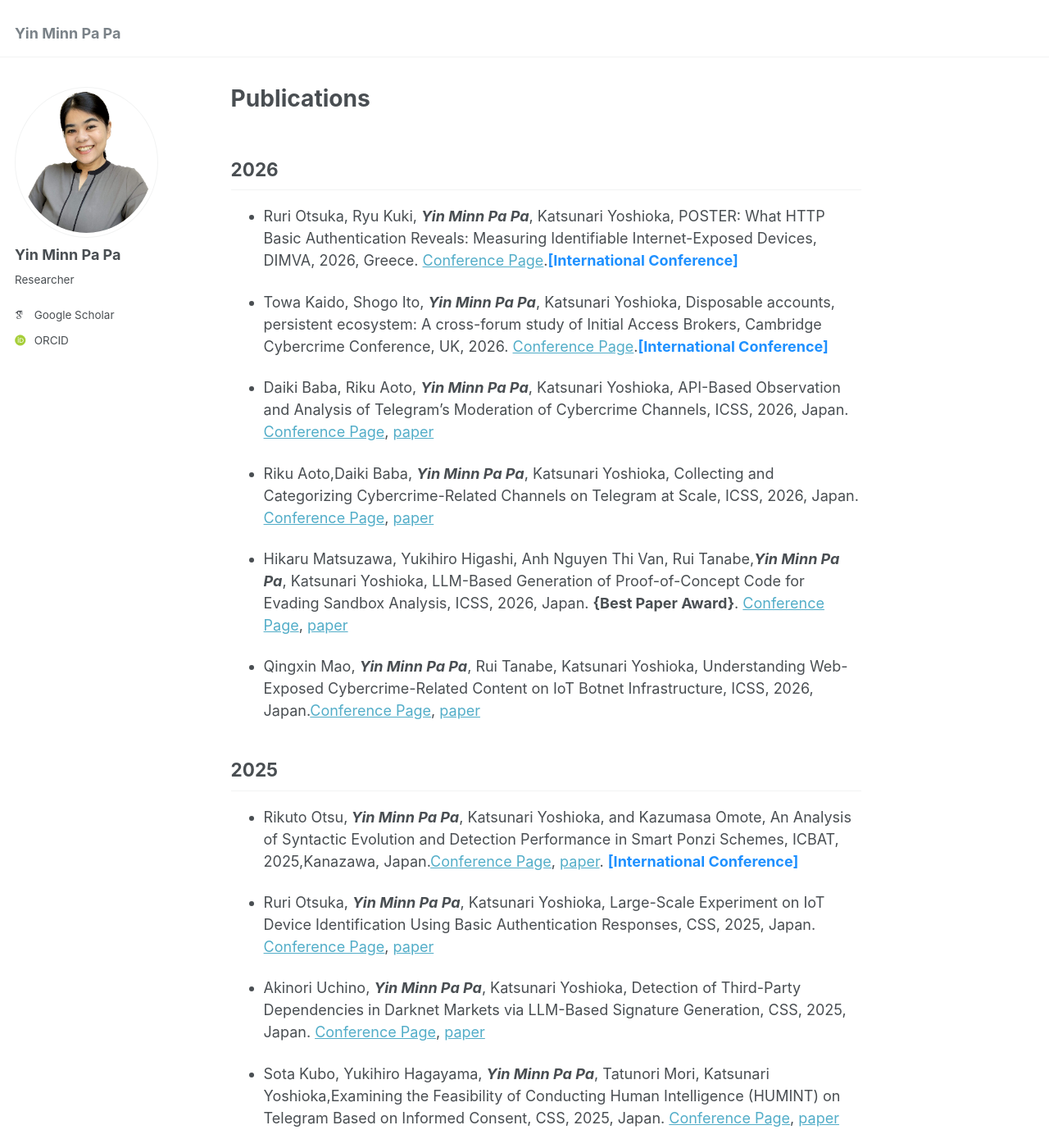
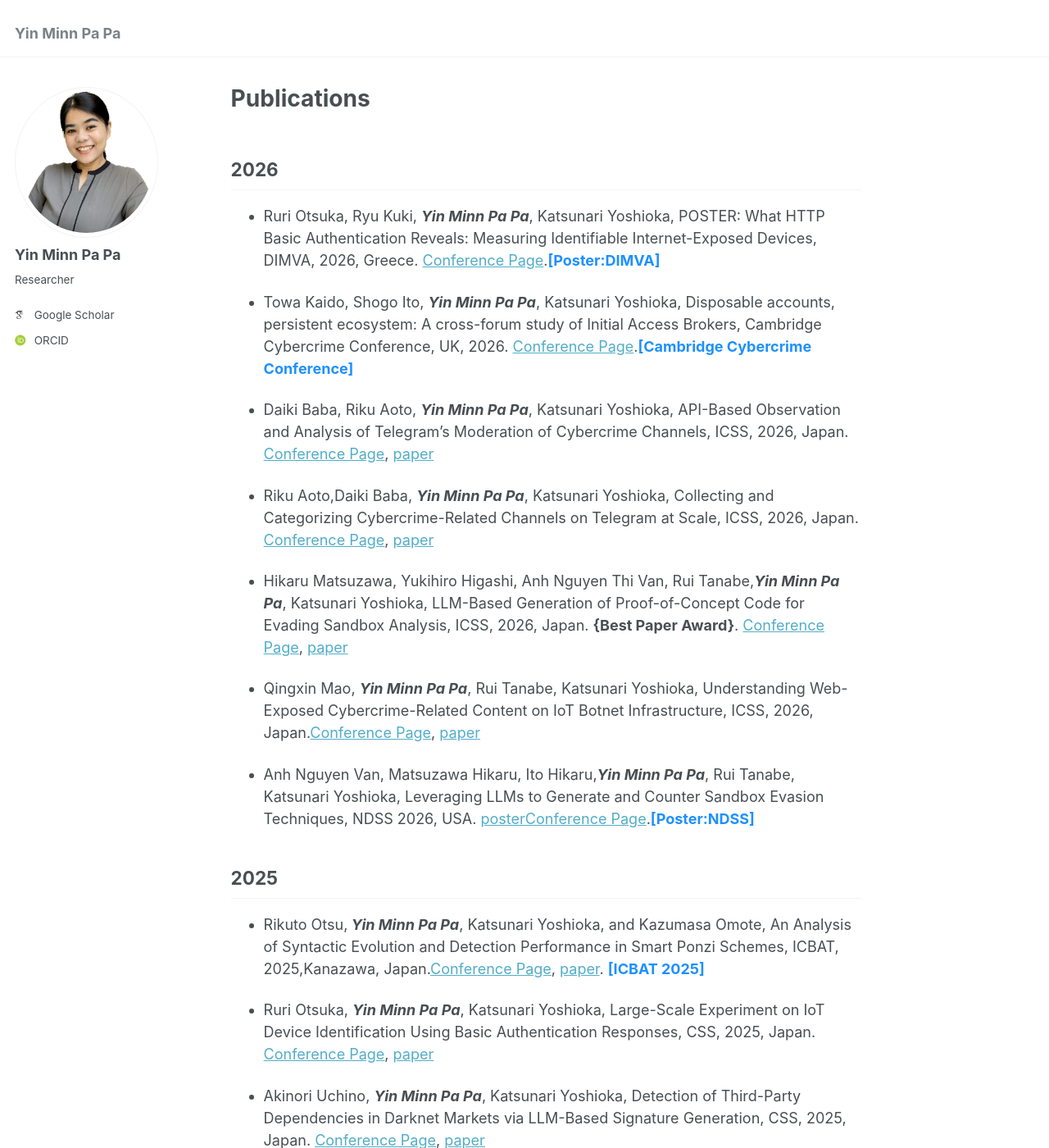
Before and after one commit to ymppjp/ymppjp.github.io, a Jekyll site: the page built from _pages/publications.md, in a window 1280 px wide and 1400 px high. Shown: the whole window at 82% size. Built offline with Jekyll 4.4.1, drawn with Linux system fonts in a browser that asks for light colours; some web fonts are replaced; some of the changed text lies outside the part shown.

Commit message:
Update publications.md

```diff
--- a/_pages/publications.md
+++ b/_pages/publications.md
@@ -9,9 +9,9 @@
 ---
 ## 2026
 
-* Ruri Otsuka, Ryu Kuki, <strong><strong><em>Yin Minn Pa Pa</em></strong></strong>, Katsunari Yoshioka, POSTER: What HTTP Basic Authentication Reveals: Measuring Identifiable Internet-Exposed Devices, DIMVA, 2026, Greece. [Conference Page](https://www.dimva.org/dimva2026/).<span style="color:#1E90FF;"><strong>[International Conference]</strong></span>
+* Ruri Otsuka, Ryu Kuki, <strong><strong><em>Yin Minn Pa Pa</em></strong></strong>, Katsunari Yoshioka, POSTER: What HTTP Basic Authentication Reveals: Measuring Identifiable Internet-Exposed Devices, DIMVA, 2026, Greece. [Conference Page](https://www.dimva.org/dimva2026/).<span style="color:#1E90FF;"><strong>[Poster:DIMVA]</strong></span>
 
-* Towa Kaido, Shogo Ito, <strong><strong><em>Yin Minn Pa Pa</em></strong></strong>, Katsunari Yoshioka, Disposable accounts, persistent ecosystem: A cross-forum study of Initial Access Brokers, Cambridge Cybercrime Conference, UK, 2026. [Conference Page](https://www.cambridgecybercrime.uk/conference2026.html).<span style="color:#1E90FF;"><strong>[International Conference]</strong></span>
+* Towa Kaido, Shogo Ito, <strong><strong><em>Yin Minn Pa Pa</em></strong></strong>, Katsunari Yoshioka, Disposable accounts, persistent ecosystem: A cross-forum study of Initial Access Brokers, Cambridge Cybercrime Conference, UK, 2026. [Conference Page](https://www.cambridgecybercrime.uk/conference2026.html).<span style="color:#1E90FF;"><strong>[Cambridge Cybercrime Conference]</strong></span>
 
 * Daiki Baba, Riku Aoto, <strong><strong><em>Yin Minn Pa Pa</em></strong></strong>, Katsunari Yoshioka, API-Based Observation and Analysis of Telegram’s Moderation of
 Cybercrime Channels, ICSS, 2026, Japan. [Conference Page](https://ken.ieice.org/ken/program/index.php tgs_regid=c6495934c1b85b0d3c6a946345840f1069ebe39bb64b3ce492a3ee87dd6e04c2&tgid=IEICE-ICSS), [paper](https://ymppjp.github.io/files/ICSS2026_baba.pdf)
@@ -24,8 +24,10 @@
 
 * Qingxin Mao, <strong><strong><em>Yin Minn Pa Pa</em></strong></strong>, Rui Tanabe, Katsunari Yoshioka, Understanding Web-Exposed Cybercrime-Related Content on IoT Botnet Infrastructure, ICSS, 2026, Japan.[Conference Page](https://ken.ieice.org/ken/program/index.php tgs_regid=c6495934c1b85b0d3c6a946345840f1069ebe39bb64b3ce492a3ee87dd6e04c2&tgid=IEICE-ICSS), [paper](https://ymppjp.github.io/files/ICSS2026_Mao.pdf)
 
+* Anh Nguyen Van, Matsuzawa Hikaru, Ito Hikaru,<strong><strong><em>Yin Minn Pa Pa</em></strong></strong>, Rui Tanabe, Katsunari Yoshioka, Leveraging LLMs to Generate and Counter Sandbox Evasion Techniques, NDSS 2026, USA. [poster](https://ymppjp.github.io/files/ndss26-poster-53.pdf)[Conference Page](https://www.ndss-symposium.org/ndss2026/accepted-posters/).<span style="color:#1E90FF;"><strong>[Poster:NDSS]</strong></span>
+
 ## 2025
-* Rikuto Otsu,<strong><strong><em> Yin Minn Pa Pa</em></strong></strong>, Katsunari Yoshioka, and Kazumasa Omote, An Analysis of Syntactic Evolution and Detection Performance in Smart Ponzi Schemes, ICBAT, 2025,Kanazawa, Japan.[Conference Page](https://www.icbta.net/), [paper](https://ymppjp.github.io/files/ICBTA_otsu_tsukuba.pdf). <span style="color:#1E90FF;"><strong>[International Conference]</strong></span>
+* Rikuto Otsu,<strong><strong><em> Yin Minn Pa Pa</em></strong></strong>, Katsunari Yoshioka, and Kazumasa Omote, An Analysis of Syntactic Evolution and Detection Performance in Smart Ponzi Schemes, ICBAT, 2025,Kanazawa, Japan.[Conference Page](https://www.icbta.net/), [paper](https://ymppjp.github.io/files/ICBTA_otsu_tsukuba.pdf). <span style="color:#1E90FF;"><strong>[ICBAT 2025]</strong></span>
 
 * Ruri Otsuka, <strong><strong><em>Yin Minn Pa Pa</em></strong></strong>, Katsunari Yoshioka, Large-Scale Experiment on IoT Device Identification Using Basic Authentication Responses, CSS, 2025, Japan. [Conference Page](https://www.iwsec.org/css/2025/program.html), [paper](https://ymppjp.github.io/files/CSS_otsuka.pdf)
 
@@ -45,10 +47,10 @@
 
 * Rikuto Otsu, <strong><strong><em>Yin Minn Pa Pa</em></strong></strong>, Katsunari Yoshioka, Kazumasa Omote, Investigating the Evolution of Syntax and Detection Eﬀectiveness in Smart Ponzi Schemes, CSS, 2025, Japan.[Conference Page](https://www.iwsec.org/css/2025/program.html), [paper](https://ymppjp.github.io/files/CSS_otsu_tsukuba_revise.pdf)
 
-* <strong><strong><em>Yin Minn Pa Pa</em></strong></strong>, Yuji Sekine, Yamato Kawaguchi, Tatsuki Yogo, Kelvin Lubbertsen, Rolf van Wegberg, Michel van Eeten, Katsunari Yoshioka, A Longitudinal Analysis of LockBit 3.0's Extorsion Lifecycle and Response to Law Enforcement, The 28th International Symposium on Research in Attacks, Intrusions and Defenses (RAID 2025), Gold Coast, Australia, 19-22 October, 2025. (Acceptance Rate: 22~25 %)[Conference Page](https://raid2025.github.io/accepted_open.html), [paper](https://ymppjp.github.io/files/RAID_2025_Camera_Ready.pdf). <span style="color:#1E90FF;"><strong>[International Conference]</strong></span>
+* <strong><strong><em>Yin Minn Pa Pa</em></strong></strong>, Yuji Sekine, Yamato Kawaguchi, Tatsuki Yogo, Kelvin Lubbertsen, Rolf van Wegberg, Michel van Eeten, Katsunari Yoshioka, A Longitudinal Analysis of LockBit 3.0's Extorsion Lifecycle and Response to Law Enforcement, The 28th International Symposium on Research in Attacks, Intrusions and Defenses (RAID 2025), Gold Coast, Australia, 19-22 October, 2025. (Acceptance Rate: 22~25 %)[Conference Page](https://raid2025.github.io/accepted_open.html), [paper](https://ymppjp.github.io/files/RAID_2025_Camera_Ready.pdf). <span style="color:#1E90FF;"><strong>[RAID 2025]</strong></span>
 
 
-* Yukihiro Higashi, Hikaru Matsuzawa, Rui Tanabe, <strong><strong><em>Yin Minn Pa Pa</em></strong></strong>, Katsunari Yoshioka, Poster: Conventional LLM Use Struggles to Generate Sandbox Evasion Code from Unseen Categories, Euro S&P, Venice, June 30 - July 4, 2025. [Poster](https://ymppjp.github.io/files/eurosp25_posters_higashi_kun.pdf). <span style="color:#1E90FF;"><strong>[International Conference]</strong></span>
+* Yukihiro Higashi, Hikaru Matsuzawa, Rui Tanabe, <strong><strong><em>Yin Minn Pa Pa</em></strong></strong>, Katsunari Yoshioka, Poster: Conventional LLM Use Struggles to Generate Sandbox Evasion Code from Unseen Categories, Euro S&P, Venice, June 30 - July 4, 2025. [Poster](https://ymppjp.github.io/files/eurosp25_posters_higashi_kun.pdf). <span style="color:#1E90FF;"><strong>[Poster: Euro S&P]</strong></span>
 
 * Takanori Matsumura, Riku Aoto, <strong><strong><em>Yin Minn Pa Pa</em></strong></strong>, Rui Tanabe, Katsunari Yoshioka, Experimental Demonstration of Attracting Attackers to Attack Observation Systems by Imitating Initial Access Brokers on Telegram, Security Summer Summit (ICSS), Hokkaido, Japan. [Conference Page](https://ken.ieice.org/ken/program/index.php?tgs_regid=7a8413451964447d206e23030452f432947c8e4709d99910ec06cb619c1464ba&tgid=IEICE-ICSS), [paper](https://ymppjp.github.io/files/SSS2025_matsumura.pdf)
 
@@ -75,9 +77,9 @@
 
 ## 2024
 
-* Zhewei Huang, <strong><strong><em>Yin Minn Pa Pa</em></strong></strong>, Katsunari Yoshioka, Exploring the Impact of LLM Assisted Malware Variants on Anti-Virus Detection, IEEE DSC 2024, Japan. [Conference Page](https://attend.ieee.org/dsc-2024/conference-agenda/#program-day2), [paper](https://ymppjp.github.io/files/dsc_2024_kou.pdf). <span style="color:#1E90FF;"><strong>[International Conference]</strong></span>
+* Zhewei Huang, <strong><strong><em>Yin Minn Pa Pa</em></strong></strong>, Katsunari Yoshioka, Exploring the Impact of LLM Assisted Malware Variants on Anti-Virus Detection, IEEE DSC 2024, Japan. [Conference Page](https://attend.ieee.org/dsc-2024/conference-agenda/#program-day2), [paper](https://ymppjp.github.io/files/dsc_2024_kou.pdf). <span style="color:#1E90FF;"><strong>[DSC 2024]</strong></span>
 
-* Yamato Kawaguchi, Kazuki Takada, <strong><strong><em>Yin Minn Pa Pa</em></strong></strong>, Rui Tanabe, Katsunari Yoshioka, Tsutomu Matsumoto, Investigating Black-Market Jobs on Social Networking Service, IEEE DSC 2024, Japan. [Conference Page](https://attend.ieee.org/dsc-2024/conference-agenda/#program-day3), [paper](https://ymppjp.github.io/files/202407_DSC_SNS_Fraud_short.pdf). <span style="color:#1E90FF;"><strong>[International Conference]</strong></span>
+* Yamato Kawaguchi, Kazuki Takada, <strong><strong><em>Yin Minn Pa Pa</em></strong></strong>, Rui Tanabe, Katsunari Yoshioka, Tsutomu Matsumoto, Investigating Black-Market Jobs on Social Networking Service, IEEE DSC 2024, Japan. [Conference Page](https://attend.ieee.org/dsc-2024/conference-agenda/#program-day3), [paper](https://ymppjp.github.io/files/202407_DSC_SNS_Fraud_short.pdf). <span style="color:#1E90FF;"><strong>[DSC 2024]</strong></span>
 
 * Katsunari Yoshioka, Shoi Kaneko, Koudai Aoyama, Ryu Kuki, <strong><strong><em>Yin Minn Pa Pa</em></strong></strong>, Takayuki Sasaki, Rui Tanabe “INSITE: Cybersecurity Framework Integrating Attack Observation with OSINT/HUMINT”, CSS 2024, Japan. [Conference Page](https://www.iwsec.org/css/2024/program.html), [paper](https://ymppjp.github.io/files/Insite_CSS_2024.pdf)
 
@@ -107,7 +109,7 @@
 
 * Shunsuke Tanizaki, <strong><strong><em>Yin Minn Pa Pa</em></strong></strong>, Katsunari Yoshioka, Tsutomu Matsumoto, "Evaluating the Behavior Detection Functionality of Antivirus and EDR against Double Extortion Ransomware", CSS 2023 Japan, 2023 October 30. [Conference Page](https://www.iwsec.org/css/2023/), [paper](https://ymppjp.github.io/files/2023_CSS_Tanizaki.pdf)
 
-* <strong><strong><em>Yin Minn Pa Pa</em></strong></strong>, Shunsuke Tanizaki, Tetsui Kou, Michel van Eeten, Katsunari Yoshioka, Tsutomu Matsumoto, "An Attacker’s Dream? Exploring the Capabilities of ChatGPT for Developing Malware", CSET 2023 USA, 2023 August 7. [paper](https://ymppjp.github.io/files/paper_18.pdf), [PPT](https://cset23.isi.edu/slides/cset2023-slides-papa.pdf). <span style="color:#1E90FF;"><strong>[International Conference]</strong></span>
+* <strong><strong><em>Yin Minn Pa Pa</em></strong></strong>, Shunsuke Tanizaki, Tetsui Kou, Michel van Eeten, Katsunari Yoshioka, Tsutomu Matsumoto, "An Attacker’s Dream? Exploring the Capabilities of ChatGPT for Developing Malware", CSET 2023 USA, 2023 August 7. [paper](https://ymppjp.github.io/files/paper_18.pdf), [PPT](https://cset23.isi.edu/slides/cset2023-slides-papa.pdf). <span style="color:#1E90FF;"><strong>[CSET 2023]</strong></span>
 
 * Yamato Kawaguchi, Kazuki Takada, <strong><strong><em>Yin Minn Pa Pa</em></strong></strong>, Rui Tanabe, Katsunari Yoshioka, Tsutomu Matsumoto, "Towards observation of online fraud exploiting multiple SNS", ICSS Japan, 2023 March. [Conference Page](https://ken.ieice.org/ken/paper/20230314nCsq/eng/), [paper](https://ymppjp.github.io/files/2023_icss_kawaguchikun.pdf)
 
@@ -122,44 +124,44 @@
 
 * Hiroshi Mori, Hiroshi Kumagai, <strong><strong><em>Yin Minn Pa Pa</em></strong></strong>, Yuta Takata, Shogo Suzuki, Masaki Kamizono, "Visualizing Method for Clustering Illicit Cryptocurrency by Transaction Time",CSEC Japan, 2021. [Conference Page](https://ipsj.ixsq.nii.ac.jp/ej/?action=pages_view_main&active_action=repository_view_main_item_detail&item_id=210142&item_no=1&page_id=13&block_id=8)
 
-* <strong><strong><em>Yin Minn Pa Pa</em></strong></strong>, Paul Ziegler, Masaki Kamizono, "Hiding Objects from Computer Vision by Exploiting Correlation Biases", Black Hat Asia 2021 Online, 2021 May. [PPT](https://i.blackhat.com/asia-21/Thursday-Handouts/as-21-PaPa-Ziegler-Hiding-Objects-From-Computer-Vision-By-Exploiting-Correlation-Biases.pdf), [Video Presentation](https://www.youtube.com/watch?v=Lfsc5TkJ07U). <span style="color:#1E90FF;"><strong>[International Conference]</strong></span>
+* <strong><strong><em>Yin Minn Pa Pa</em></strong></strong>, Paul Ziegler, Masaki Kamizono, "Hiding Objects from Computer Vision by Exploiting Correlation Biases", Black Hat Asia 2021 Online, 2021 May. [PPT](https://i.blackhat.com/asia-21/Thursday-Handouts/as-21-PaPa-Ziegler-Hiding-Objects-From-Computer-Vision-By-Exploiting-Correlation-Biases.pdf), [Video Presentation](https://www.youtube.com/watch?v=Lfsc5TkJ07U). <span style="color:#1E90FF;"><strong>[Blackhat Asia 2021]</strong></span>
 
 
 ## 2018
 
-* <strong><strong><em>Yin Minn Pa Pa</em></strong></strong>, Hiroshi Kumagai, Masaki Kamizono, Takahiro Kasama, "Counter-Infiltration: Future-Proof Counter Attacks Against Exploit Kit Infrastructure", Black Hat Asia 2018 Singapore, 2018 March 23. [Whitepaper](https://ymppjp.github.io/files/asia-18-papa-Future-Proof Counter Attacks Against Exploit Kit Infrastructure-WP.pdf), [Video Presentation](https://www.youtube.com/watch?v=jATsubShSv4). <span style="color:#1E90FF;"><strong>[International Conference]</strong></span>
+* <strong><strong><em>Yin Minn Pa Pa</em></strong></strong>, Hiroshi Kumagai, Masaki Kamizono, Takahiro Kasama, "Counter-Infiltration: Future-Proof Counter Attacks Against Exploit Kit Infrastructure", Black Hat Asia 2018 Singapore, 2018 March 23. [Whitepaper](https://ymppjp.github.io/files/asia-18-papa-Future-Proof Counter Attacks Against Exploit Kit Infrastructure-WP.pdf), [Video Presentation](https://www.youtube.com/watch?v=jATsubShSv4). <span style="color:#1E90FF;"><strong>[Blackhat Asia 2018]</strong></span>
 
 ## 2016
 * <strong><strong><em>Yin Minn Pa Pa</em></strong></strong>, "A Study on Detecting Cyber Attack Resources by Coordinated Passive and Active Monitoring", [Ph.D Dissertation](https://ymppjp.github.io/files/博士論文-20151028.pdf)
 
 
-* Rui Tanabe, Shogo Suzuki, <strong><strong><em>Yin Minn Pa Pa</em></strong></strong>, Katsunari Yoshioka, Tsutomu Matsumoto, "Malware Expansion Interception Method Focused on Remote Takeover against Malware-infected Hosts", Journal of Information Processing, Japan, Vol.57-No.9, 2016 September.**{Best Paper Award}**. [Journal Paper](https://ipsj.ixsq.nii.ac.jp/ej/index.php?active_action=repository_view_main_item_detail&amp;page_id=13&amp;block_id=8&amp;item_id=174669&amp;item_no=1)
+* Rui Tanabe, Shogo Suzuki, <strong><strong><em>Yin Minn Pa Pa</em></strong></strong>, Katsunari Yoshioka, Tsutomu Matsumoto, "Malware Expansion Interception Method Focused on Remote Takeover against Malware-infected Hosts", Journal of Information Processing, Japan, Vol.57-No.9, 2016 September.**{Best Paper Award}**. [Journal Paper](https://ipsj.ixsq.nii.ac.jp/ej/index.php?active_action=repository_view_main_item_detail&amp;page_id=13&amp;block_id=8&amp;item_id=174669&amp;item_no=1)<span style="color:#1E90FF;"><strong>[Journal]</strong></span>
 
-* Akira Yokoyama, Kou Ishii, Rui Tanabe, <strong><strong><em>Yin Minn Pa Pa</em></strong></strong>, Katsunari Yoshioka, Tsutomu Matsumoto, Takahiro Kasama, Daisuke Inoue, Michael Brengel, Michael Backes, Christian Rossow, "Sandprint: Fingerprinting Malware Sandboxes to Provide Intelligence for Sandbox Evasion", RAID 2016, France. [Paper](https://ymppjp.github.io/files/paper_10.pdf). <span style="color:#1E90FF;"><strong>[International Conference]</strong></span>
+* Akira Yokoyama, Kou Ishii, Rui Tanabe, <strong><strong><em>Yin Minn Pa Pa</em></strong></strong>, Katsunari Yoshioka, Tsutomu Matsumoto, Takahiro Kasama, Daisuke Inoue, Michael Brengel, Michael Backes, Christian Rossow, "Sandprint: Fingerprinting Malware Sandboxes to Provide Intelligence for Sandbox Evasion", RAID 2016, France. [Paper](https://ymppjp.github.io/files/paper_10.pdf). <span style="color:#1E90FF;"><strong>[RAID 2016]</strong></span>
 
 * Shogo Suzuki, <strong><strong><em>Yin Minn Pa Pa</em></strong></strong>, Yuta Ezawa, Sou Nakayama, Ying Tie, Katsunari Yoshioka, Tsutomu Matsumoto, "Improving IoTPOT for Observing Various Attacks Target Embedded Devices", Information and Communication System Security (ICSS) Japan, 2016 March. [Paper](https://ymppjp.github.io/files/paper_9.pdf)
 
-* <strong><strong><em>Yin Minn Pa Pa</em></strong></strong>, Shogo Suzuki, Katsunari Yoshioka, Tsutomu Matsumoto, Takahiro Kasama, Christian Rossow, “IoTPOT: A Novel Honeypot for Revealing Current IoT Threats”, Journal of Information Processing Japan, Vol.24-No.3, 2016 march. [Journal Paper](https://ymppjp.github.io/files/paper_8.pdf)
+* <strong><strong><em>Yin Minn Pa Pa</em></strong></strong>, Shogo Suzuki, Katsunari Yoshioka, Tsutomu Matsumoto, Takahiro Kasama, Christian Rossow, “IoTPOT: A Novel Honeypot for Revealing Current IoT Threats”, Journal of Information Processing Japan, Vol.24-No.3, 2016 march. [Journal Paper](https://ymppjp.github.io/files/paper_8.pdf)<span style="color:#1E90FF;"><strong>[Journal]</strong></span>
 
 
 ## 2015
 
 * Katsunari Yoshioka, <strong><strong><em>Yin Minn Pa Pa</em></strong></strong>, Shogo Suzuki, Naoki Watanabe, Sou Nakayama,Toshiya Shimura, Haoyuan Xu, Junji Shikata, Tsutomu Matsumoto, Koji Nakao, Takeo Hariu, Makoto Iwamura, Takeshi Yagi, Mitsuaki Akiyama, Masato Terada, Shigeyoshi Shima,Masafumi Watanabe, Takahiro Kakumaru, Masaru Kawakita, Masahiro Yamada, Daisuke Inoue, “Collection and Analysis of Cyber Security Data by Active and Passive Monitoring”,CSS 2015 Japan, 2015 October. [Paper](https://ymppjp.github.io/files/paper_7.pdf)
 
-* <strong><strong><em>Yin Minn Pa Pa</em></strong></strong>, Shogo Suzuki, Katsunari Yoshioka, Tsutomu Matsumoto, Takahiro Kasama, Christian Rossow, “IoTPOT: Analysing the Rise of IoT Compromises”, 9th USENIX Workshop on Offensive Technologies (WOOT’ 2015), US, 2015 August. [Paper](https://ymppjp.github.io/files/paper_6.pdf). <span style="color:#1E90FF;"><strong>[International Conference]</strong></span>
+* <strong><strong><em>Yin Minn Pa Pa</em></strong></strong>, Shogo Suzuki, Katsunari Yoshioka, Tsutomu Matsumoto, Takahiro Kasama, Christian Rossow, “IoTPOT: Analysing the Rise of IoT Compromises”, 9th USENIX Workshop on Offensive Technologies (WOOT’ 2015), US, 2015 August. [Paper](https://ymppjp.github.io/files/paper_6.pdf). <span style="color:#1E90FF;"><strong>[WOOT 2015]</strong></span>
 
-* <strong><strong><em>Yin Minn Pa Pa</em></strong></strong>, Katsunari Yoshioka, Tsutomu Matsumoto, “Detecting Malicious Domains and Authoritative Name Servers Based on Their Distinct Mappings to IP Addresses”, Journal of Information Processing, Japan, Vol.23, No.5, pages 623-632, 2015 March. [Journal Paper](https://ymppjp.github.io/files/paper_5.pdf)
+* <strong><strong><em>Yin Minn Pa Pa</em></strong></strong>, Katsunari Yoshioka, Tsutomu Matsumoto, “Detecting Malicious Domains and Authoritative Name Servers Based on Their Distinct Mappings to IP Addresses”, Journal of Information Processing, Japan, Vol.23, No.5, pages 623-632, 2015 March. [Journal Paper](https://ymppjp.github.io/files/paper_5.pdf)<span style="color:#1E90FF;"><strong>[Journal]</strong></span>
 
 ## 2013
 * Daisuke Makita, <strong><strong><em>Yin Minn Pa Pa</em></strong></strong>, Katsunari Yoshioka, Tsutomu Matsumoto, “A Method for Detecting Malware Infected Hosts with Similarity of Name Resolution Behavior”, Symposium on Cryptography and Information Security (SCIS), Japan, 2013 January. [Paper](https://ymppjp.github.io/files/paper_4.pdf)
 
 * <strong><strong><em>Yin Minn Pa Pa</em></strong></strong>, Daisuke Makita, Katsunari Yoshioka, Tsutomu Matsumoto, “Finding Malicious Authoritative DNS server”, Information and Communication System Security (ICSS), Yokohama, Japan, 2013 March.**{Bet Technical Report Award of the Year}**. [Paper](https://ymppjp.github.io/files/paper_3.pdf)
 
-* <strong><strong><em>Yin Minn Pa Pa</em></strong></strong>, Katsunari Yoshioka, Tsutomu Matsumoto, "Search Engine Based Investigation on Misconfiguration of Zone Transfer”, Asia Joint Conference on Information Security (Asia-JCIS), Seoul, Korea, 2013 July.**{Best Paper Award}**. [Paper](https://ymppjp.github.io/files/paper_2.pdf). <span style="color:#1E90FF;"><strong>[International Conference]</strong></span>
+* <strong><strong><em>Yin Minn Pa Pa</em></strong></strong>, Katsunari Yoshioka, Tsutomu Matsumoto, "Search Engine Based Investigation on Misconfiguration of Zone Transfer”, Asia Joint Conference on Information Security (Asia-JCIS), Seoul, Korea, 2013 July.**{Best Paper Award}**. [Paper](https://ymppjp.github.io/files/paper_2.pdf). <span style="color:#1E90FF;"><strong>[Asia JCIS 2013]</strong></span>
 
 ## 2012
 
-* <strong><strong><em>Yin Minn Pa Pa</em></strong></strong>, Katsunari Yoshioka, Tsutomu Matsumoto, “ Search Engine Based Investigation on Misconfiguration of Zone Transfer”, International Workshop on Security (IWSEC-2012), Fukuoka, Japan, 2012 November. [POSTER](https://ymppjp.github.io/files/paper_1.pdf)
+* <strong><strong><em>Yin Minn Pa Pa</em></strong></strong>, Katsunari Yoshioka, Tsutomu Matsumoto, “ Search Engine Based Investigation on Misconfiguration of Zone Transfer”, International Workshop on Security (IWSEC-2012), Fukuoka, Japan, 2012 November. [POSTER](https://ymppjp.github.io/files/paper_1.pdf)<span style="color:#1E90FF;"><strong>[Poster: IWSEC 2012]</strong></span>
 
 <!--
 <script async src="https://www.googletagmanager.com/gtag/js?id=UA-109236000-1"></script>
```
